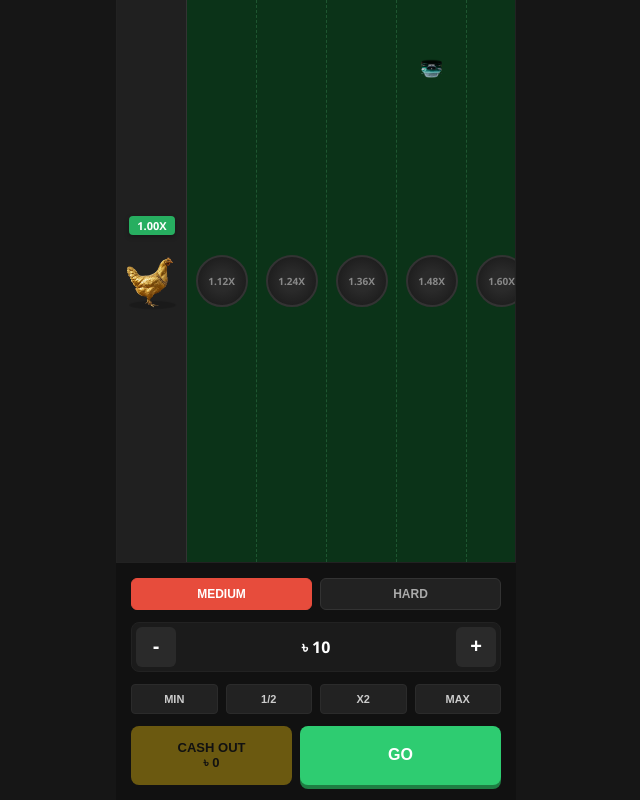
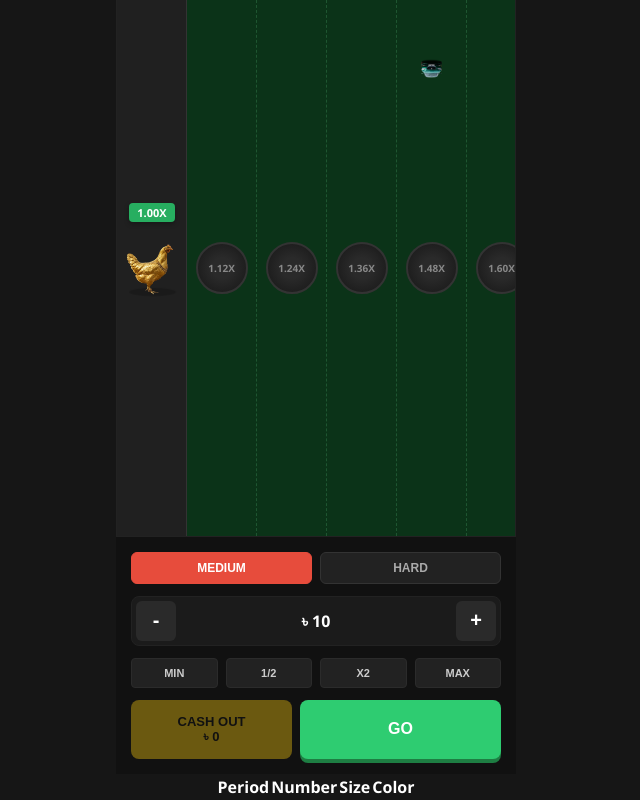
Before and after one commit to corruptionbangla24-ops/ChickenRoad, a website: page index.html in a window 1280 px wide. Shown: the whole page, without its empty margins (324-964 px from the left). Drawn offline with nearby package versions, Linux system fonts and the light colour scheme; no server answers.

Commit message:
Update index.html

```diff
--- a/index.html
+++ b/index.html
@@ -51,6 +51,21 @@
         </div>
     </div>
 
+    <!-- হিস্টোরি টেবিল -->
+    <table>
+        <thead>
+            <tr>
+                <th>Period</th>
+                <th>Number</th>
+                <th>Size</th>
+                <th>Color</th>
+            </tr>
+        </thead>
+        <tbody id="history">
+            <!-- সকেট থেকে ডাটা এখানে আসবে -->
+        </tbody>
+    </table>
+</div>
     <!-- 🔌 গ্লোবাল ক্লাউড সিঙ্ক জাভাস্ক্রিপ্ট মাস্টার ইঞ্জিন -->
     <script src="/socket.io/socket.io.js"></script>
 
```
